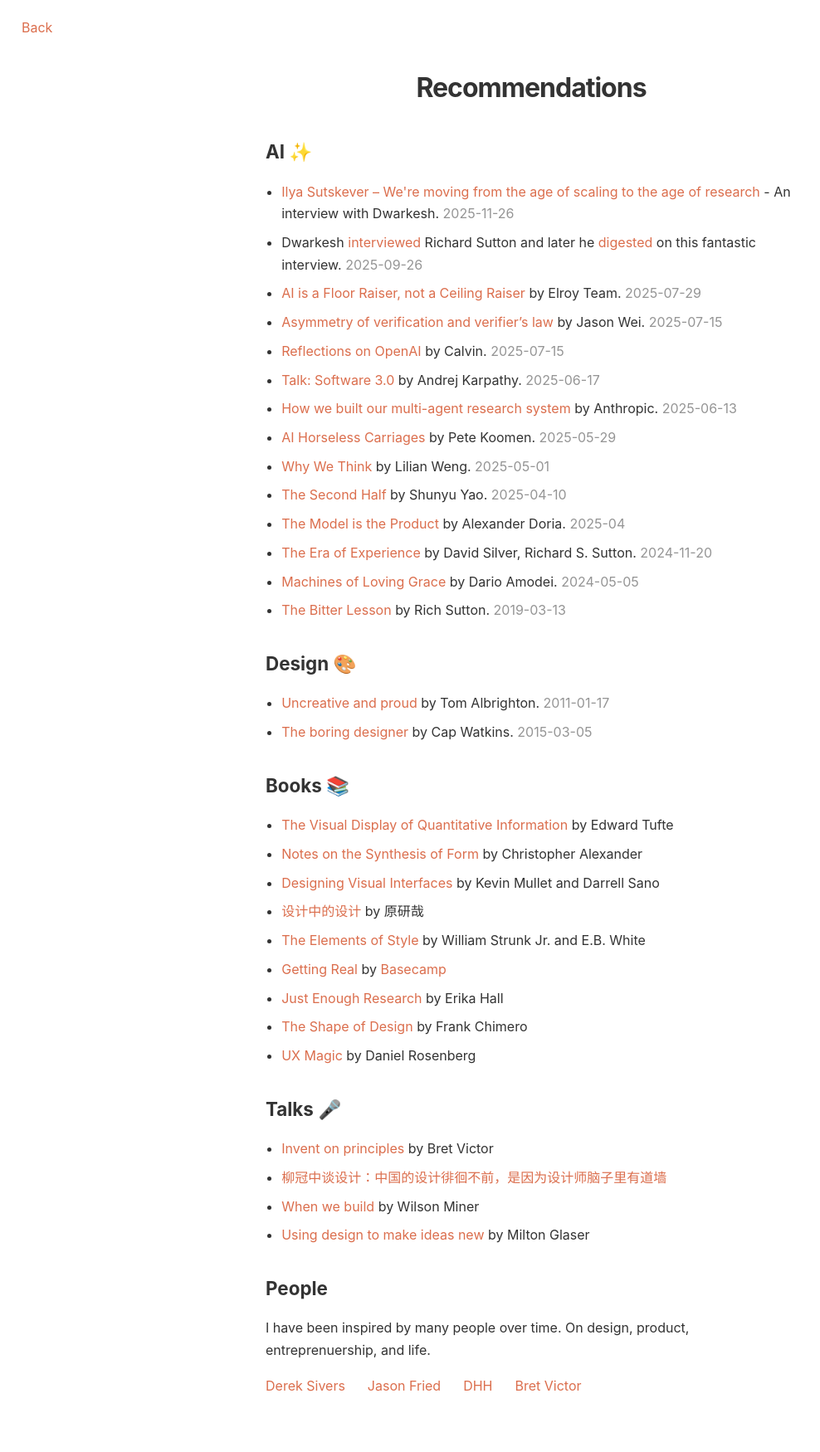
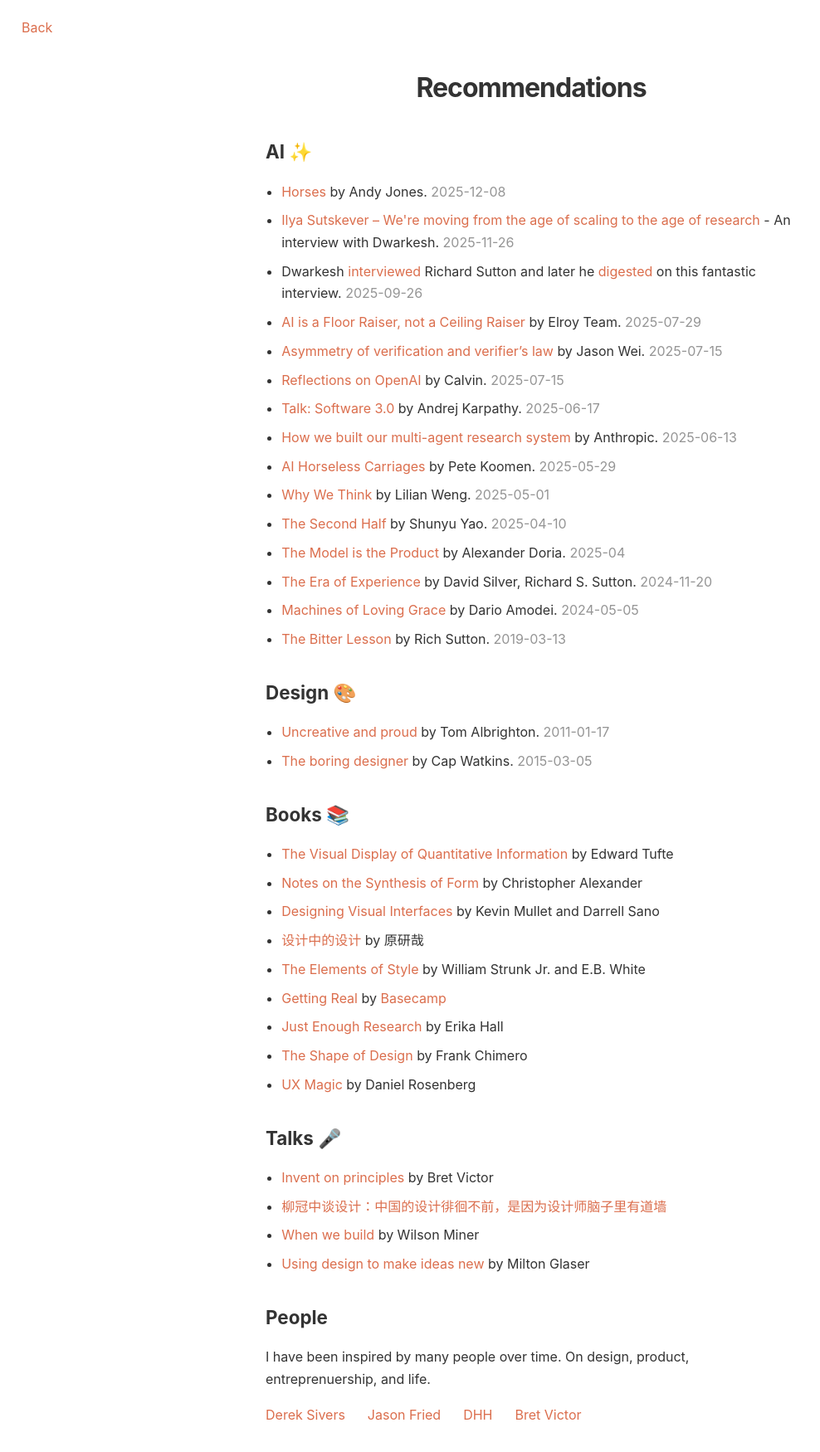
Before and after one commit to lvterry/lvterry.github.io, a Jekyll site: the page built from recommendations.html, in a window 1280 px wide. Shown: the whole page at 83% size, without its empty margins (0-988 px from the left). Built offline with Jekyll 4.4.1, drawn with Linux system fonts in a browser that asks for light colours; before the commit the page ends 1716 px from its top, so only the background shows below that.

Commit message:
Add new recommendation for Horses by Andy Jones

```diff
--- a/recommendations.html
+++ b/recommendations.html
@@ -14,6 +14,9 @@
     <section class="category">
         <h2>AI ✨</h2>
         <ul class="recommendation-list">
+            <li>
+                <a href="https://andyljones.com/posts/horses.html">Horses</a> by Andy Jones. <span class="weak">2025-12-08</span>
+            </li>
             <li>
                 <a href="https://www.youtube.com/watch?v=aR20FWCCjAs">Ilya Sutskever – We're moving from the age of scaling to the age of research</a>
                 - An interview with Dwarkesh.
```
